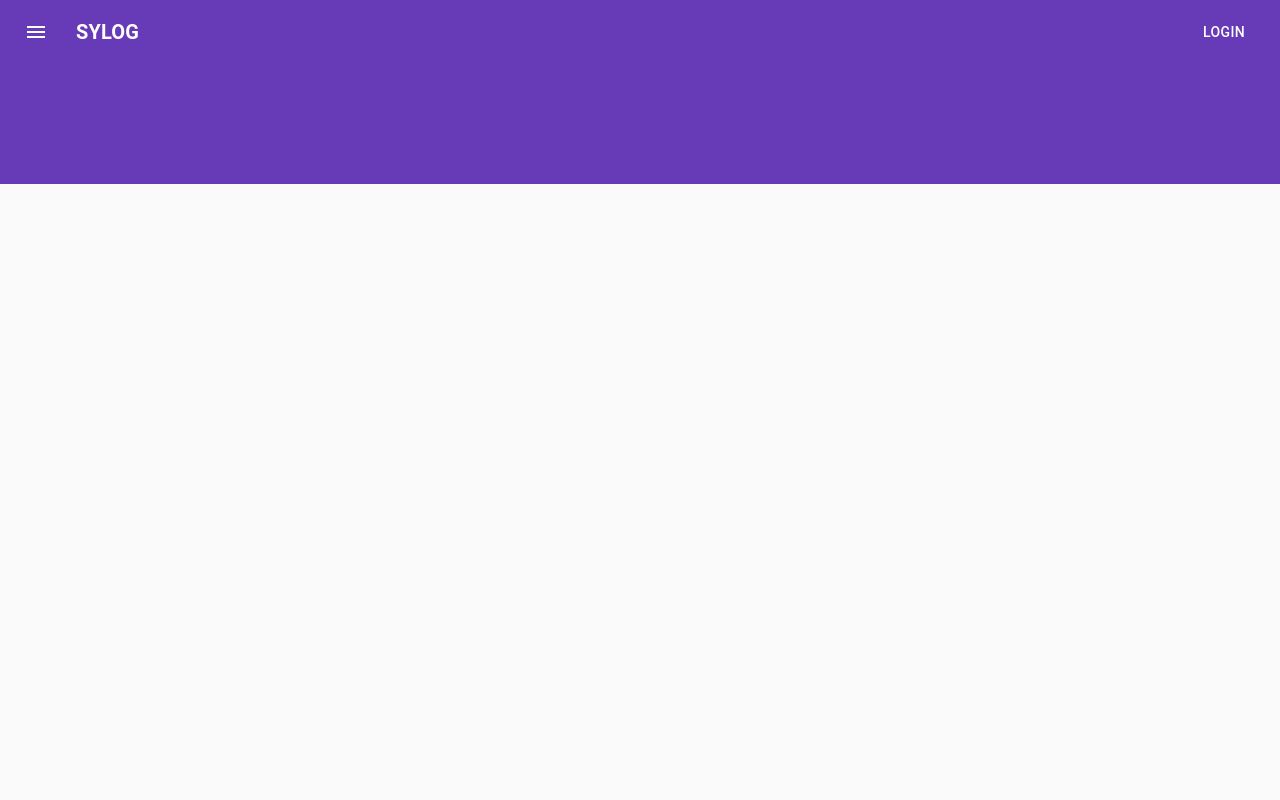
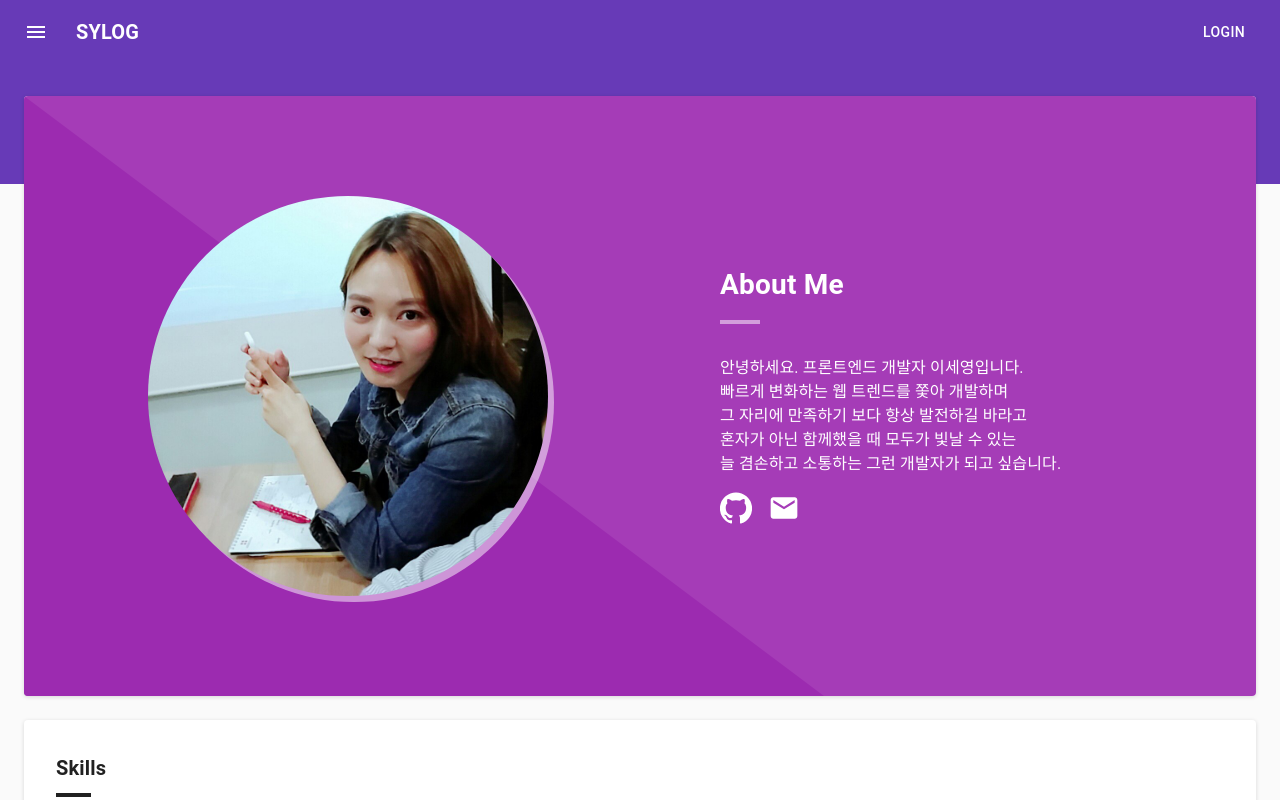
Before and after one commit to rdlsy/sylog, a React (Create React App) app in the folder client/: page /about in a window 1280 px wide. Shown: the top 800 px of the page. Built offline with nearby package versions, Linux system fonts and the light colour scheme; no server answers.

Commit message:
main에서 about 이름 변경

```diff
--- a/client/src/components/Main/Main.js
+++ b/client/src/components/About/About.js
@@ -11,7 +11,7 @@ import { IoLogoHtml5, IoLogoCss3, IoLogoJavascript, IoLogoReact } from "react-ic
 import { DiJqueryLogo, DiMongodb } from "react-icons/di";
 import { FaNode, FaTrello, FaGithub, FaSlack } from "react-icons/fa";
 
-function Main() {
+function About() {
   const classes = useStyles();
   const [active, setActive] = useState(false);
   const [page, setPage] = useState({
@@ -144,4 +144,4 @@ function Main() {
   );
 }
 
-export default Main;
+export default About;
--- a/client/src/components/App.js
+++ b/client/src/components/App.js
@@ -2,7 +2,7 @@ import React, { useEffect, useState } from 'react';
 import { Route, Switch } from 'react-router-dom';
 import CssBaseline from '@material-ui/core/CssBaseline';
 import HeaderContainer from '../containers/HeaderContainer';
-import MainPage from '../pages/MainPage';
+import AboutPage from '../pages/AboutPage';
 import ProjectPage from '../pages/ProjectPage';
 import GuestbookPage from '../pages/GuestbookPage';
 import RegisterPage from '../pages/RegisterPage';
@@ -44,8 +44,8 @@ function App() {
         <HeaderContainer open={open} setOpen={setOpen} />
         <Nav open={open} setOpen={setOpen} />
         <Switch>
-          <Route exact path="/" component={MainPage}></Route>
-          <Route exact path="/project" component={ProjectPage}></Route>
+          <Route exact path="/" component={ProjectPage}></Route>
+          <Route exact path="/about" component={AboutPage}></Route>
           <Route exact path="/guestbook" component={GuestbookPage}></Route>
           <Route exact path="/register" component={RegisterPage}></Route>
           <Route exact path="/login" component={LoginPage}></Route>
--- a/client/src/components/Nav/Sections/ListItems.js
+++ b/client/src/components/Nav/Sections/ListItems.js
@@ -8,8 +8,8 @@ import AssignmentIcon from '@material-ui/icons/Assignment';
 import { Link } from 'react-router-dom';
 
 const menu = [
-  { title: 'Home', url: '/', icon: <HomeIcon />},
-  { title: 'Project', url: '/project', icon: <AssignmentIcon /> },
+  { title: 'project', url: '/', icon: <HomeIcon />},
+  { title: 'about', url: '/about', icon: <AssignmentIcon /> },
   { title: 'Guestbook', url: '/guestbook', icon: <PeopleIcon /> }
 ];
 
--- /dev/null
+++ b/client/src/containers/AboutContainer.js
@@ -0,0 +1,8 @@
+import React from 'react';
+import About from '../components/About/About';
+
+function AboutContainer() {
+  return <About />;
+}
+
+export default AboutContainer;
--- a/client/src/containers/MainContainer.js
+++ /dev/null
@@ -1,8 +0,0 @@
-import React from 'react';
-import Main from '../components/Main/Main';
-
-function MainContainer() {
-  return <Main />;
-}
-
-export default MainContainer;
--- /dev/null
+++ b/client/src/pages/AboutPage.js
@@ -0,0 +1,8 @@
+import React from 'react';
+import AboutContainer from '../containers/AboutContainer';
+
+function AboutPage() {
+  return <AboutContainer />;
+}
+
+export default AboutPage;
--- a/client/src/pages/MainPage.js
+++ /dev/null
@@ -1,8 +0,0 @@
-import React from 'react';
-import MainContainer from '../containers/MainContainer';
-
-function MainPage() {
-  return <MainContainer />;
-}
-
-export default MainPage;
```
Also changed, not shown: client/src/components/About/style.js (renamed from client/src/components/Main/style.js).
